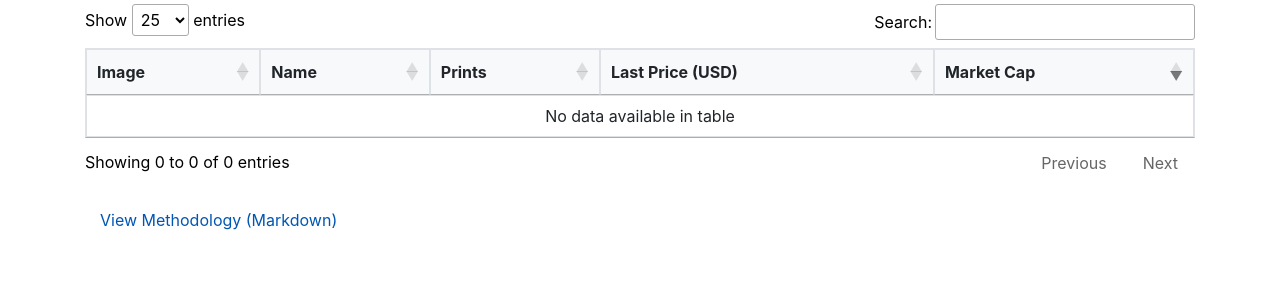
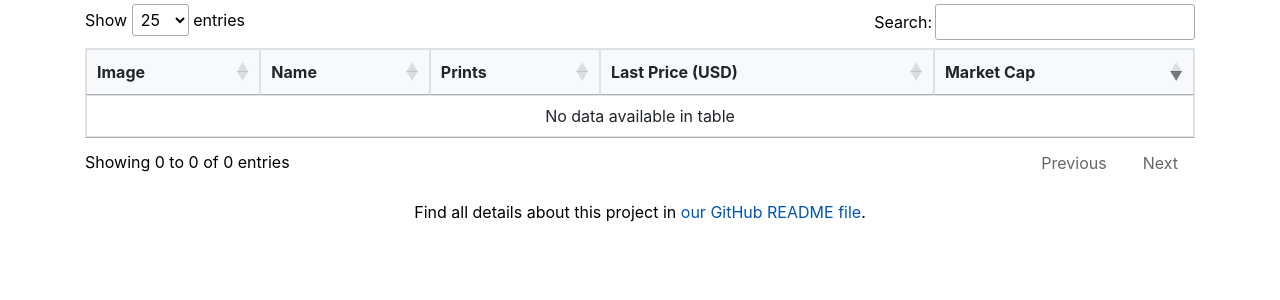
Before and after one commit to berli0z/mtgmarketcap, a Flask app: template templates/index.html in a window 1280 px wide. Shown: the part 382-682 px from the top of the page. Run offline with Flask 3, Linux system fonts and the light colour scheme; the template is opened without the code that fills it, so the values that code supplies are empty; some libraries are stand-ins or nearby versions.

Commit message:
fix last update

```diff
--- a/templates/index.html
+++ b/templates/index.html
@@ -373,14 +373,11 @@
     </table>
 
 
-    <!-- Link to Methodology Markdown at the bottom of the page -->
-    <div class="container mt-4">
-      <p>
-        <a href="methodology.md" target="_blank">
-          View Methodology (Markdown)
-        </a>
-      </p>
+    <div class="container">
+        <p></p>
+        <p class="col-md-12 text-center">Find all details about this project in <a href="https://github.com/yourusername/mtg-market-cap/blob/main/README.md">our GitHub README file</a>.</p>
     </div>
+
 
   </div> <!-- End of main container -->
 
```
Also changed, not shown: README.md.
